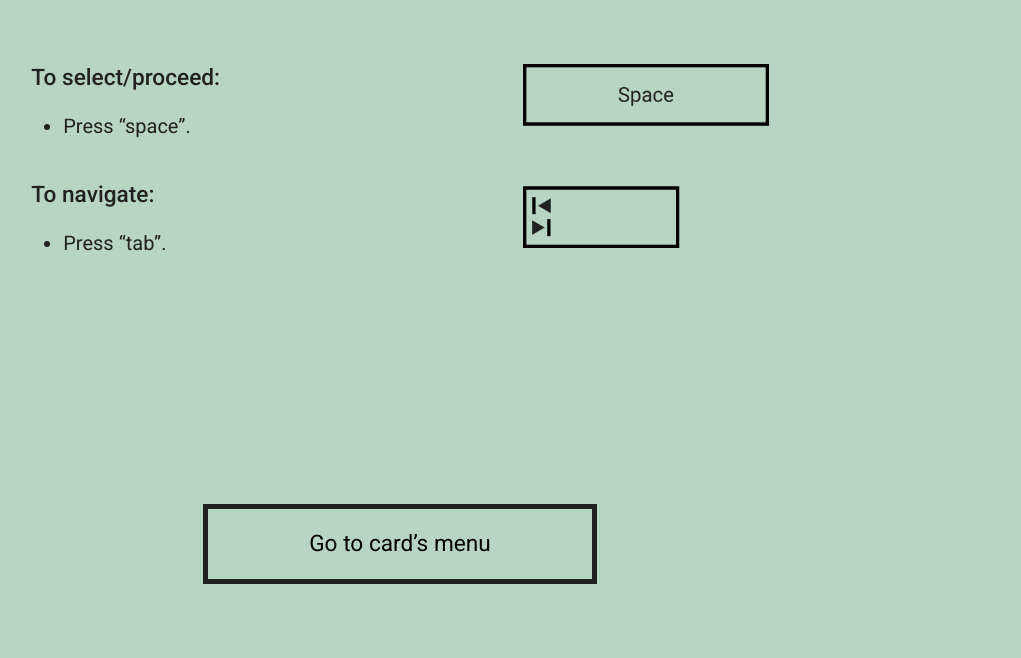
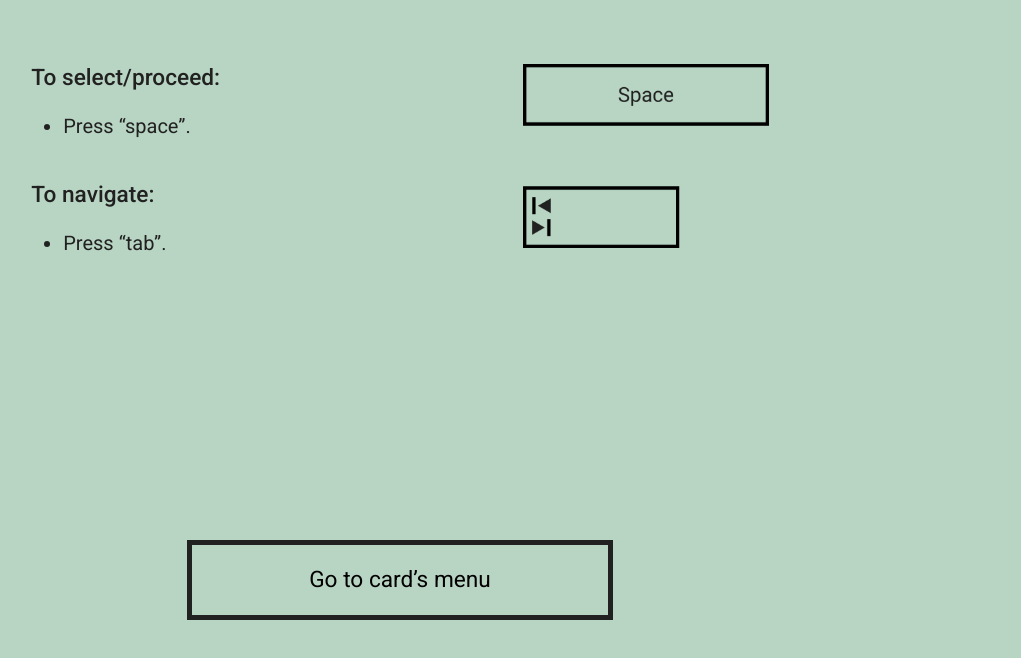
Before and after one commit to isaroxo/ADU-IndividualAssignment, a plain HTML site: page Instructions.html in a window 1280 px wide. Shown: the part 130-788 px from the top of the page, without its empty margins (240-1261 px from the left). Drawn offline with nearby package versions, Linux system fonts and the light colour scheme.

Commit message:
Alteração do espaço do botão

```diff
--- a/homepage.css
+++ b/homepage.css
@@ -38,6 +38,8 @@ body{
     background-color: #B8D5C3;
     border: 5px solid #212121;
     height: 80px;
+    position: absolute;
+    bottom: 50px;
 }
 .botao:active{
     background-color: #212121;
@@ -76,7 +78,7 @@ body{
 .containerinstrucoes{
     display: flex;
     justify-content: center;
-    height: 55vh;
+    /*height: 55vh;*/
     margin-top: 80px;
 }
 .tituloinstrucoes{
@@ -157,7 +159,7 @@ body{
 .containercard{
     display: flex;
     justify-content: center;
-    height: 49vh;
+    /*height: 49vh;*/
     margin-top: 80px;
 }
 
```
Also changed, not shown: Card.html (+1 -1 lines).
